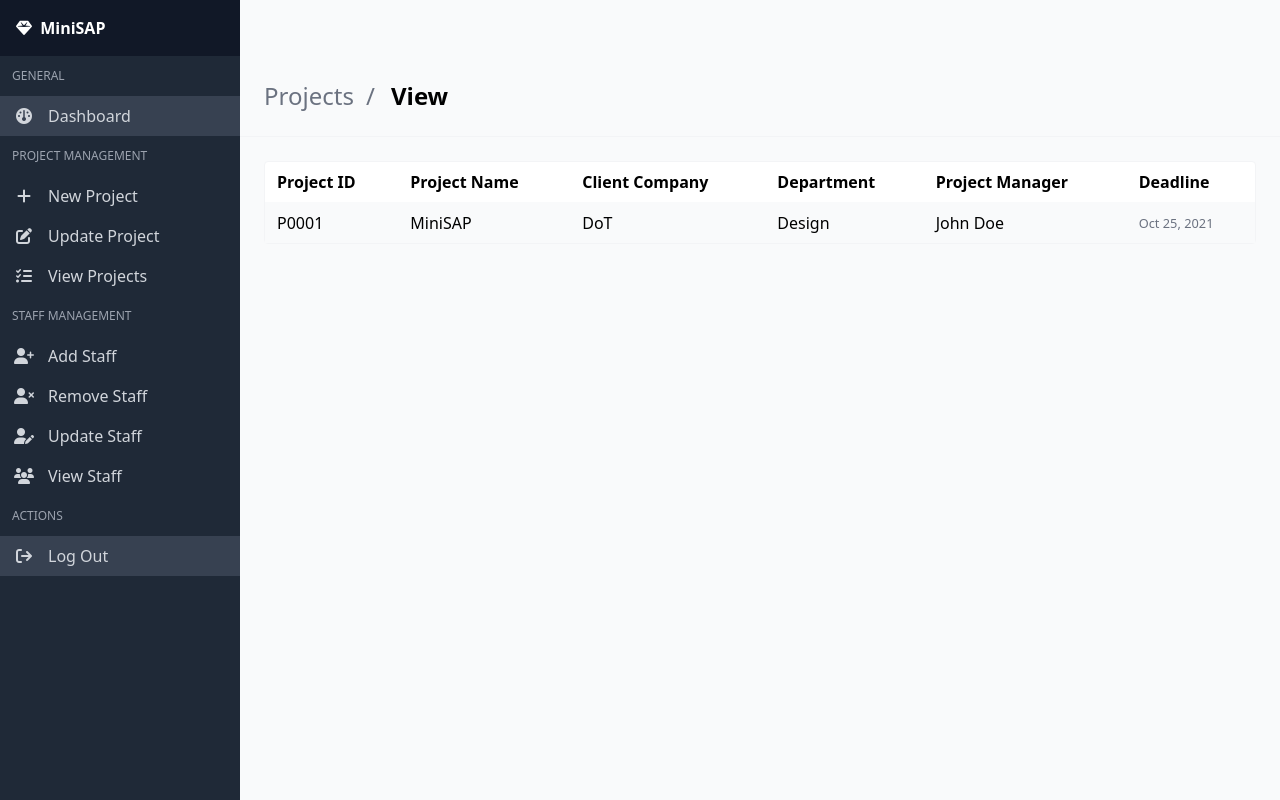
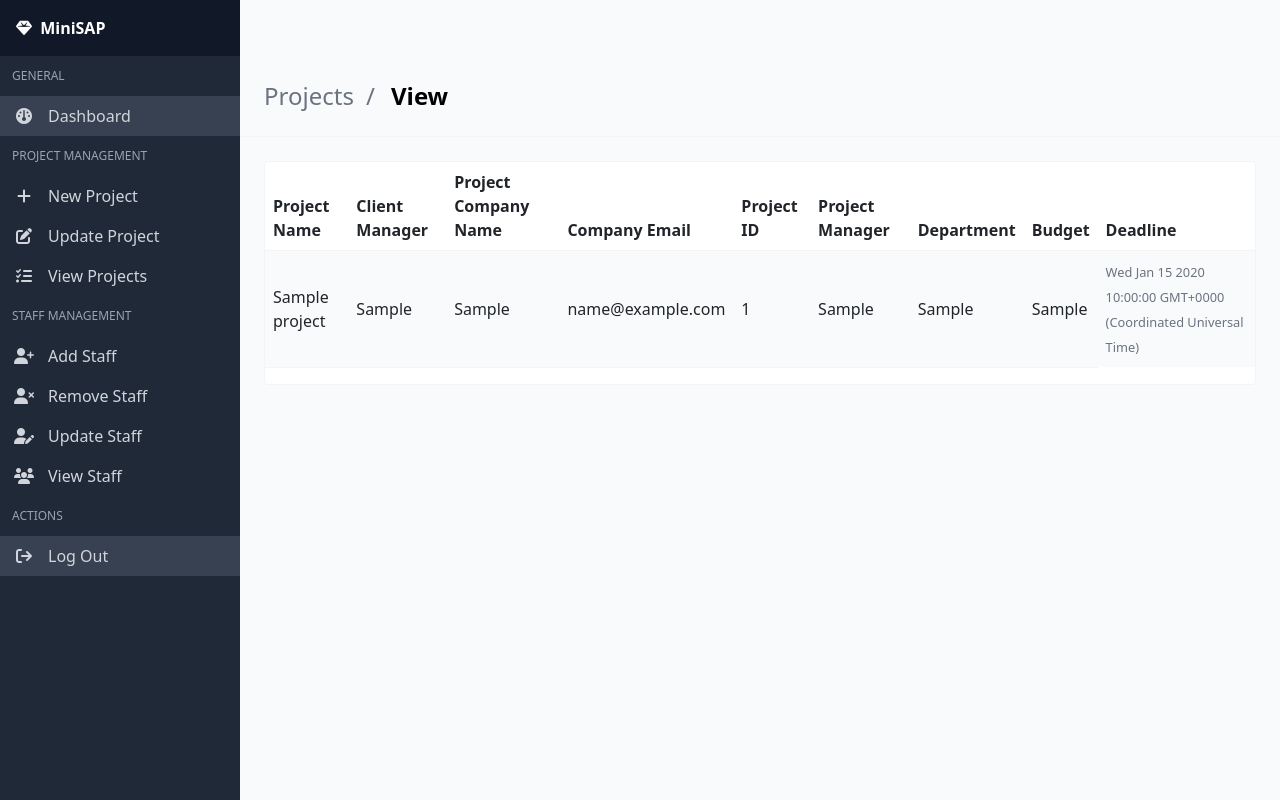
Before and after one commit to tgovani426/AWP-PROJECT, a Node server app: page /project/viewProject in a window 1280 px wide. Run offline with Node 20, Linux system fonts and the light colour scheme; tables that the repository leaves empty hold one stand-in row (values such as "Sample post"); some libraries are stand-ins or nearby versions.

Commit message:
Bug fixes in project

```diff
--- a/Routes/project.js
+++ b/Routes/project.js
@@ -6,22 +6,22 @@ const project = require('../Database/model_project');
 
 const urlencodedParser = bodyParser.urlencoded({ extended: true });
 
-router.get('/newProject',(req,res)=>{
+router.get('/newProject', (req, res) => {
     res.render('new_project')
 })
 router.post('/newProject', urlencodedParser, (req, res) => {
     const { projectname, clientmanager, companyname, email, projid, projmanager, dept, budgt, deadline } = req.body
 
     let new_project = new project({
-        projname : projectname,
-        clientmgr : clientmanager ,
-        clientcompanynm : companyname,
-        email : email,
+        projname: projectname,
+        clientmgr: clientmanager,
+        clientcompanynm: companyname,
+        email: email,
         projectid: projid,
         projectmgr: projmanager,
         department: dept,
         budget: budgt,
-        DOB:deadline
+        DOB: deadline
     })
     new_project.save().then(console.log('1 record inserted'))
 
@@ -30,31 +30,37 @@ router.post('/newProject', urlencodedParser, (req, res) => {
 router.get('/updateProject', (req, res) => {
     res.render('update_project')
 })
-router.post('/updateProject',urlencodedParser, (req, res) => {
+router.post('/updateProject', urlencodedParser, (req, res) => {
 
     const { projectname, clientmanager, companyname, email, projid, projmanager, dept, budgt, deadline } = req.body
 
     let update_project = {
-        projname : projectname,
-        clientmgr : clientmanager ,
-        clientcompanynm : companyname,
-        email : email,
+        projname: projectname,
+        clientmgr: clientmanager,
+        clientcompanynm: companyname,
+        email: email,
         projectid: projid,
         projectmgr: projmanager,
         department: dept,
         budget: budgt,
-        DOB:deadline
+        DOB: deadline
     }
 
-    project.findOneAndUpdate({projectid:projid},update_project,(err,result)=>{
-        if(err) throw err
+    project.findOneAndUpdate({ projectid: projid }, update_project, (err, result) => {
+        if (err) throw err
         res.render('view_project')
 
     })
     // res.render('update_project')
 })
 router.get('/viewProject', (req, res) => {
-    res.render('view_project')
+    project.find({}, (err, projects) => {
+        if(err) throw err
+        res.render('view_project', {
+            projectsList: projects
+        })
+    })
+
 })
 
 
--- a/views/add_staff.ejs
+++ b/views/add_staff.ejs
@@ -7,7 +7,7 @@
   <meta name="viewport" content="width=device-width, initial-scale=1">
   <title>MiniSAP | Add Staff</title>
   <!-- Tailwind is included -->
-  <link rel="stylesheet" href="css/admin.css?v=1652870200386">
+  <link rel="stylesheet" href="/css/admin.css?v=1652870200386">
   <!-- Font Awesome -->
   <link rel="shortcut icon" href="img/favicon.svg" type="image/x-icon">
   <link rel="stylesheet" href="https://cdnjs.cloudflare.com/ajax/libs/font-awesome/6.2.0/css/all.min.css">
--- a/views/del_staff.ejs
+++ b/views/del_staff.ejs
@@ -7,7 +7,7 @@
   <meta name="viewport" content="width=device-width, initial-scale=1">
   <title>MiniSAP | Remove Staff</title>
   <!-- Tailwind is included -->
-  <link rel="stylesheet" href="css/admin.css?v=1652870200386">
+  <link rel="stylesheet" href="/css/admin.css?v=1652870200386">
   <!-- Font Awesome -->
   <link rel="shortcut icon" href="img/favicon.svg" type="image/x-icon">
   <link rel="stylesheet" href="https://cdnjs.cloudflare.com/ajax/libs/font-awesome/6.2.0/css/all.min.css">
--- a/views/update_staff.ejs
+++ b/views/update_staff.ejs
@@ -7,7 +7,7 @@
   <meta name="viewport" content="width=device-width, initial-scale=1">
   <title>MiniSAP | Update Staff</title>
   <!-- Tailwind is included -->
-  <link rel="stylesheet" href="css/admin.css?v=1652870200386">
+  <link rel="stylesheet" href="/css/admin.css?v=1652870200386">
   <!-- Font Awesome -->
   <link rel="shortcut icon" href="img/favicon.svg" type="image/x-icon">
   <link rel="stylesheet" href="https://cdnjs.cloudflare.com/ajax/libs/font-awesome/6.2.0/css/all.min.css">
--- a/views/view_project.ejs
+++ b/views/view_project.ejs
@@ -6,6 +6,8 @@
   <meta http-equiv="X-UA-Compatible" content="IE=edge">
   <meta name="viewport" content="width=device-width, initial-scale=1">
   <title>MiniSAP | View Projects</title>
+  <link href="https://cdn.jsdelivr.net/npm/bootstrap@5.2.2/dist/css/bootstrap.min.css" rel="stylesheet"
+        integrity="sha384-Zenh87qX5JnK2Jl0vWa8Ck2rdkQ2Bzep5IDxbcnCeuOxjzrPF/et3URy9Bv1WTRi" crossorigin="anonymous">
   <!-- Tailwind is included -->
   <link rel="stylesheet" href="/css/admin.css?v=1652870200386">
   <!-- Font Awesome -->
@@ -56,25 +58,25 @@
         <p class="menu-label">STAFF MANAGEMENT</p>
         <ul class="menu-list">
           <li class="--set-active-tables-html">
-            <a href="addstaff">
+            <a href="/staff/addStaff">
               <span class="icon"><i class="fa-solid fa-user-plus"></i></span>
               <span class="menu-item-label">Add Staff</span>
             </a>
           </li>
           <li class="--set-active-profile-html">
-            <a href="delstaff">
+            <a href="/staff/delstaff">
               <span class="icon"><i class="fa-solid fa-user-xmark"></i></span>
               <span class="menu-item-label">Remove Staff</span>
             </a>
           </li>
           <li class="--set-active-profile-html">
-            <a href="updatestaff">
+            <a href="/staff/updateStaff">
               <span class="icon"><i class="fa-solid fa-user-pen"></i></span>
               <span class="menu-item-label">Update Staff</span>
             </a>
           </li>
           <li class="--set-active-forms-html">
-            <a href="viewstaff">
+            <a href="/staff/viewStaff">
               <span class="icon"><i class="fa-solid fa-users"></i></span>
               <span class="menu-item-label">View Staff</span>
             </a>
@@ -83,7 +85,7 @@
         <p class="menu-label">Actions</p>
         <ul class="menu-list">
           <li class="active">
-            <a href="signin">
+            <a href="/auth/signin">
               <span class="icon"><i class="fa-solid fa-arrow-right-from-bracket"></i></span>
               <span class="menu-item-label">Log Out</span>
             </a>
@@ -104,28 +106,54 @@
     <section class="section main-section">
       <div class="card has-table">
         <div class="card-content">
-          <table>
+          <table class="table">
             <thead>
               <tr>
+                <th>Project Name</th>
+                <th>Client Manager</th>
+                <th>Project Company Name</th>
+                <th>Company Email</th>
                 <th>Project ID</th>
-                <th>Project Name</th>
-                <th>Client Company</th>
+                <th>Project Manager</th>
                 <th>Department</th>
-                <th>Project Manager</th>
+                <th>Budget</th>
                 <th>Deadline</th>
               </tr>
             </thead>
             <tbody>
-              <tr>
-                <td data-label="ProjID">P0001</td>
-                <td data-label="ProjName">MiniSAP</td>
-                <td data-label="ProjClientt">DoT</td>
-                <td data-label="ProjDept">Design</td>
-                <td data-label="ProjManager">John Doe</td>
-                <td data-label="ProjDeadline">
-                  <small class="text-gray-500" title="Oct 25, 2021">Oct 25, 2021</small>
-                </td>
-              </tr>
+              <% projectsList.forEach(project=> {%>
+                <tr>
+                  <td data-label="ProjID">
+                    <%= project.projname %>
+                  </td>
+                  <td data-label="ProjName">
+                    <%= project.clientmgr %>
+                  </td>
+                  <td data-label="ProjClientt">
+                    <%= project.clientcompanynm %>
+                  </td>
+                  <td data-label="ProjDept">
+                    <%= project.email %>
+                  </td>
+                  <td data-label="ProjManager">
+                    <%= project.projectid %>
+                  </td>
+                  <td data-label="ProjManager">
+                    <%= project.projectmgr %>
+                  </td>
+                  <td data-label="ProjManager">
+                    <%= project.department %>
+                  </td>
+                  <td data-label="ProjManager">
+                    <%= project.budget %>
+                  </td>
+                  <td data-label="ProjDeadline">
+                    <small class="text-gray-500" title="Oct 25, 2021">
+                      <%= project.DOB %>
+                    </small>
+                  </td>
+                </tr>
+                <%})%>
             </tbody>
           </table>
         </div>
--- a/views/view_staff.ejs
+++ b/views/view_staff.ejs
@@ -7,7 +7,7 @@
   <meta name="viewport" content="width=device-width, initial-scale=1">
   <title>MiniSAP | View Employee</title>
   <!-- Tailwind is included -->
-  <link rel="stylesheet" href="css/admin.css?v=1652870200386">
+  <link rel="stylesheet" href="/css/admin.css?v=1652870200386">
   <!-- Font Awesome -->
   <link rel="shortcut icon" href="img/favicon.svg" type="image/x-icon">
   <link rel="stylesheet" href="https://cdnjs.cloudflare.com/ajax/libs/font-awesome/6.2.0/css/all.min.css">
```
Also changed, not shown: views/new_project.ejs (+6 -9 lines), views/update_project.ejs (+5 -5 lines).
